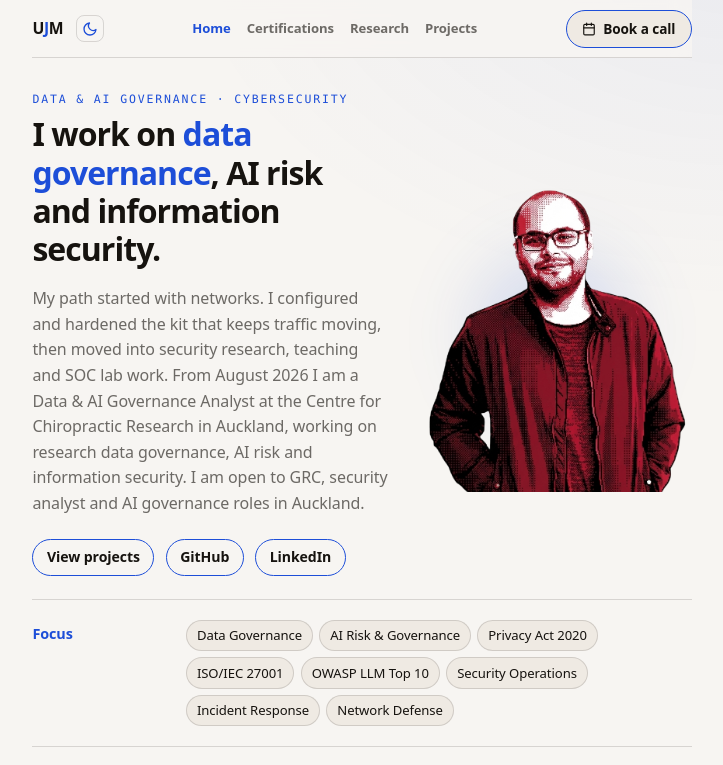
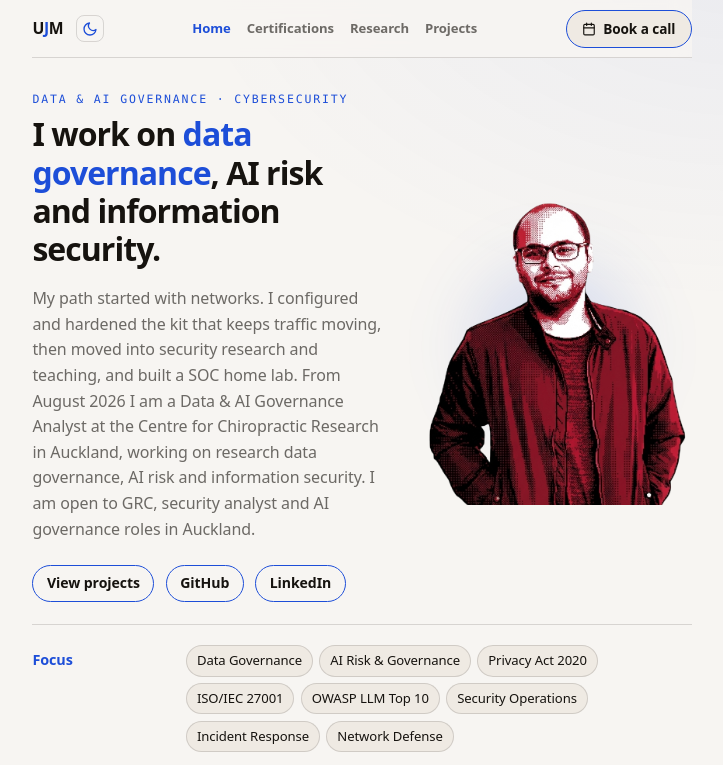
Before and after one commit to Umair-JM/Umair-JM.github.io, a React (Vite) app: page / in a window 1280 px wide. Shown: the top 765 px of the page, without its empty margins (278-1001 px from the left). Built offline with nearby package versions, Linux system fonts and the light colour scheme; a web font is replaced by a local one.

Commit message:
Open compound modifiers, drop stops on featured titles, write the cert range as words

```diff
--- a/src/data.js
+++ b/src/data.js
@@ -12,7 +12,7 @@ export const profile = {
   github: "https://github.com/Umair-JM",
   linkedin: "https://linkedin.com/in/umairjm",
   intro:
-    "My path started with networks. I configured and hardened the kit that keeps traffic moving, then moved into security research, teaching and SOC lab work. From August 2026 I am a Data & AI Governance Analyst at the Centre for Chiropractic Research in Auckland, working on research data governance, AI risk and information security. I am open to GRC, security analyst and AI governance roles in Auckland.",
+    "My path started with networks. I configured and hardened the kit that keeps traffic moving, then moved into security research and teaching, and built a SOC home lab. From August 2026 I am a Data & AI Governance Analyst at the Centre for Chiropractic Research in Auckland, working on research data governance, AI risk and information security. I am open to GRC, security analyst and AI governance roles in Auckland.",
 };
 
 export const focus = [
@@ -119,7 +119,7 @@ export const projects = [
     outcome: "A defensible network design with isolation built in, not bolted on",
     blurb:
       "Designed a segmented network with VLANs, 802.1Q trunking and inter VLAN routing, then hardened the access layer.",
-    tags: ["VLANs", "Inter-VLAN routing", "Port security", "Cisco IOS"],
+    tags: ["VLANs", "Inter VLAN routing", "Port security", "Cisco IOS"],
   },
   {
     title: "OSPF routing with ACL filtering",
@@ -136,7 +136,7 @@ export const projects = [
 export const certHighlights = [
   { issuer: "IBM", name: "Cybersecurity Analyst" },
   { issuer: "Microsoft", name: "AI Skills Fest 2026, Cloud Security" },
-  { issuer: "LinkedIn", name: "Statistics Foundations 1–3" },
+  { issuer: "LinkedIn", name: "Statistics Foundations 1 to 3" },
   { issuer: "Global AI Community", name: "Agents League, Creative Apps" },
   { issuer: "IBM", name: "Incident Response & Digital Forensics" },
   { issuer: "TryHackMe", name: "Jr Penetration Tester" },
@@ -147,7 +147,7 @@ export const certsCompleted = [
   { issuer: "IBM", name: "Cybersecurity Analyst Specialization" },
   { issuer: "Microsoft", name: "AI Skills Fest 2026, Cloud Security" },
   { issuer: "Global AI Community", name: "Agents League, Creative Apps" },
-  { issuer: "LinkedIn", name: "Statistics Foundations 1–3" },
+  { issuer: "LinkedIn", name: "Statistics Foundations 1 to 3" },
   { issuer: "IBM", name: "Incident Response and Digital Forensics" },
   { issuer: "IBM", name: "Cybersecurity Assessment: CompTIA Security+ & CySA+" },
   { issuer: "TryHackMe", name: "Jr Penetration Tester Learning Path" },
```
